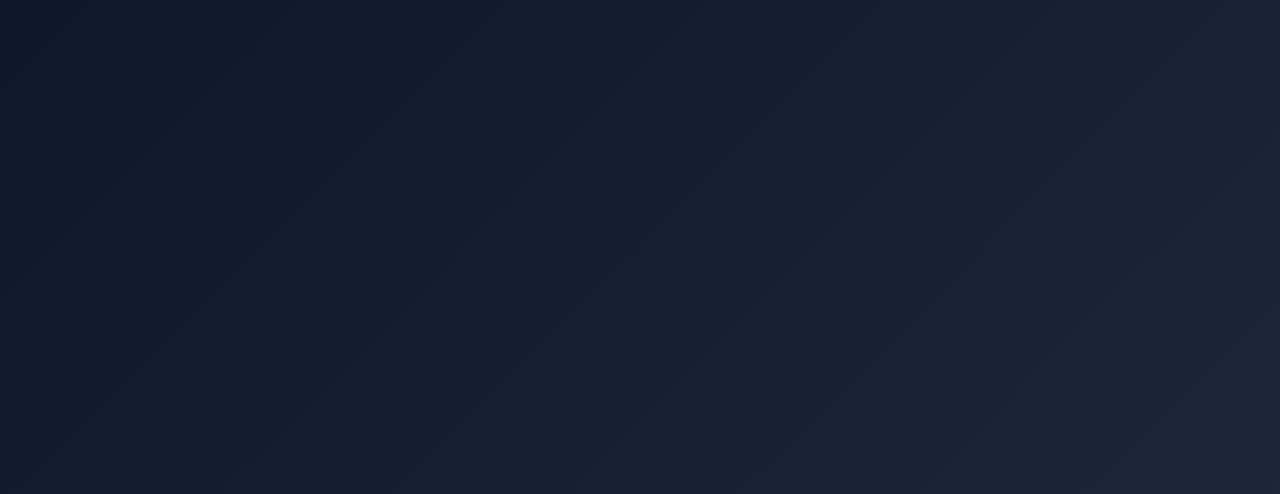
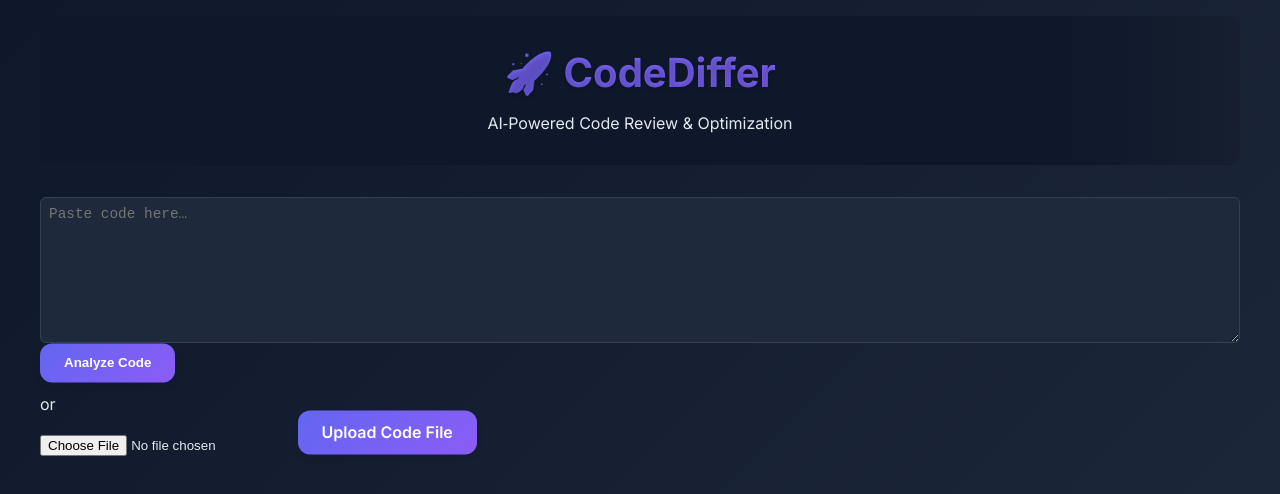
Before and after one commit to Satyam1193737374hrhdhd/The-Autonomous-Code-Reviewer-Optimizer, a plain HTML site: page index.html in a window 1280 px wide. Drawn offline with Linux system fonts and the light colour scheme; files that its build step writes are made by us from their sources.

Commit message:
Update stylesheet and script paths to frontend

```diff
--- a/index.html
+++ b/index.html
@@ -5,10 +5,10 @@
   <meta name="viewport" content="width=device-width, initial-scale=1.0"/>
   <title>CodeDiffer Dashboard</title>
   <link href="https://fonts.googleapis.com/css2?family=Inter:wght@400;600;700&display=swap" rel="stylesheet"/>
-  <link rel="stylesheet" href="dashboard.css"/>
+ <link rel="stylesheet" href="frontend/dashboard.css"/>
 </head>
 <body>
   <div id="root"></div>
-  <script src="dashboard.js"></script>
+ <script src="frontend/dashboard.js"></script>
 </body>
 </html>
```
